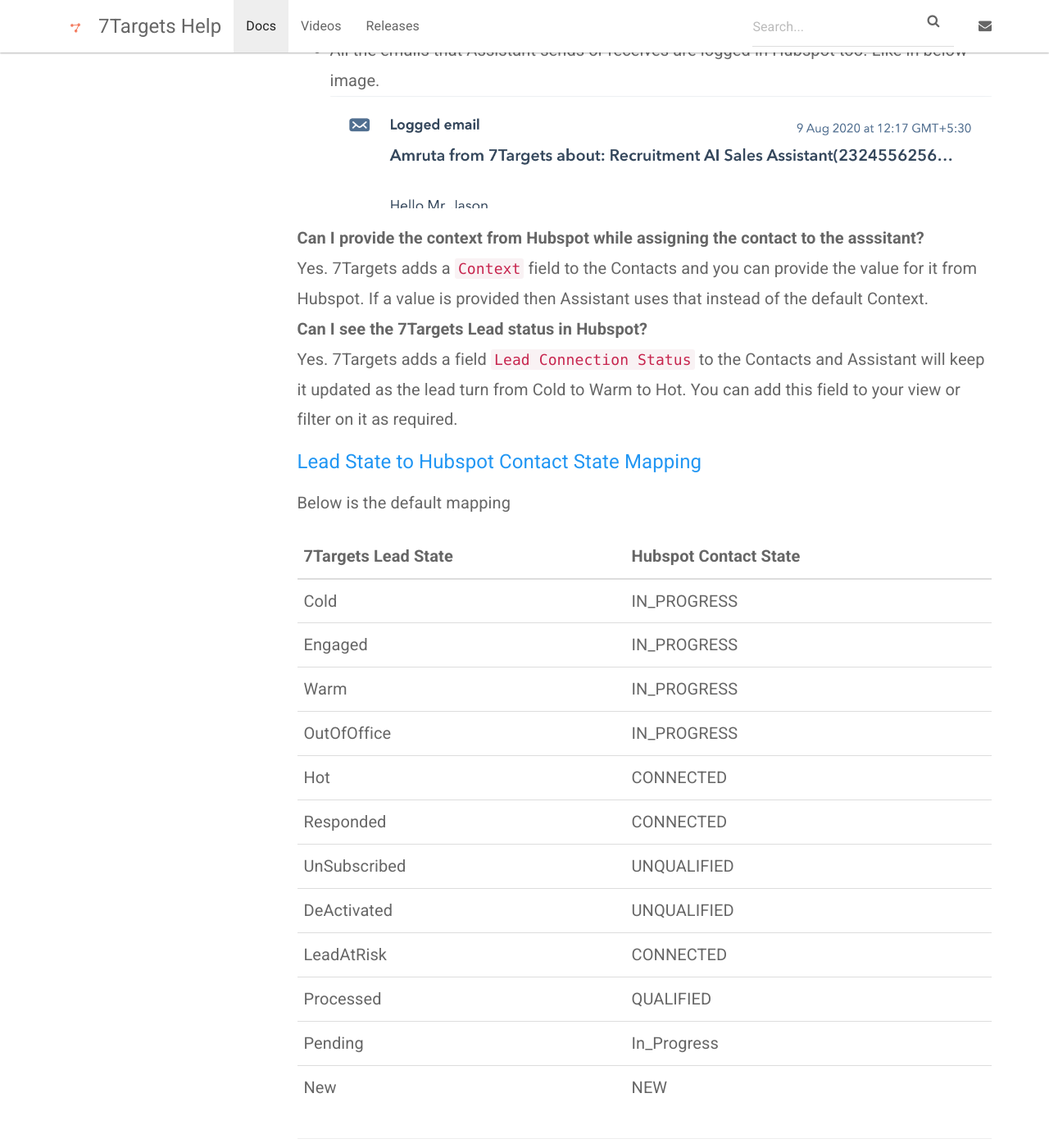
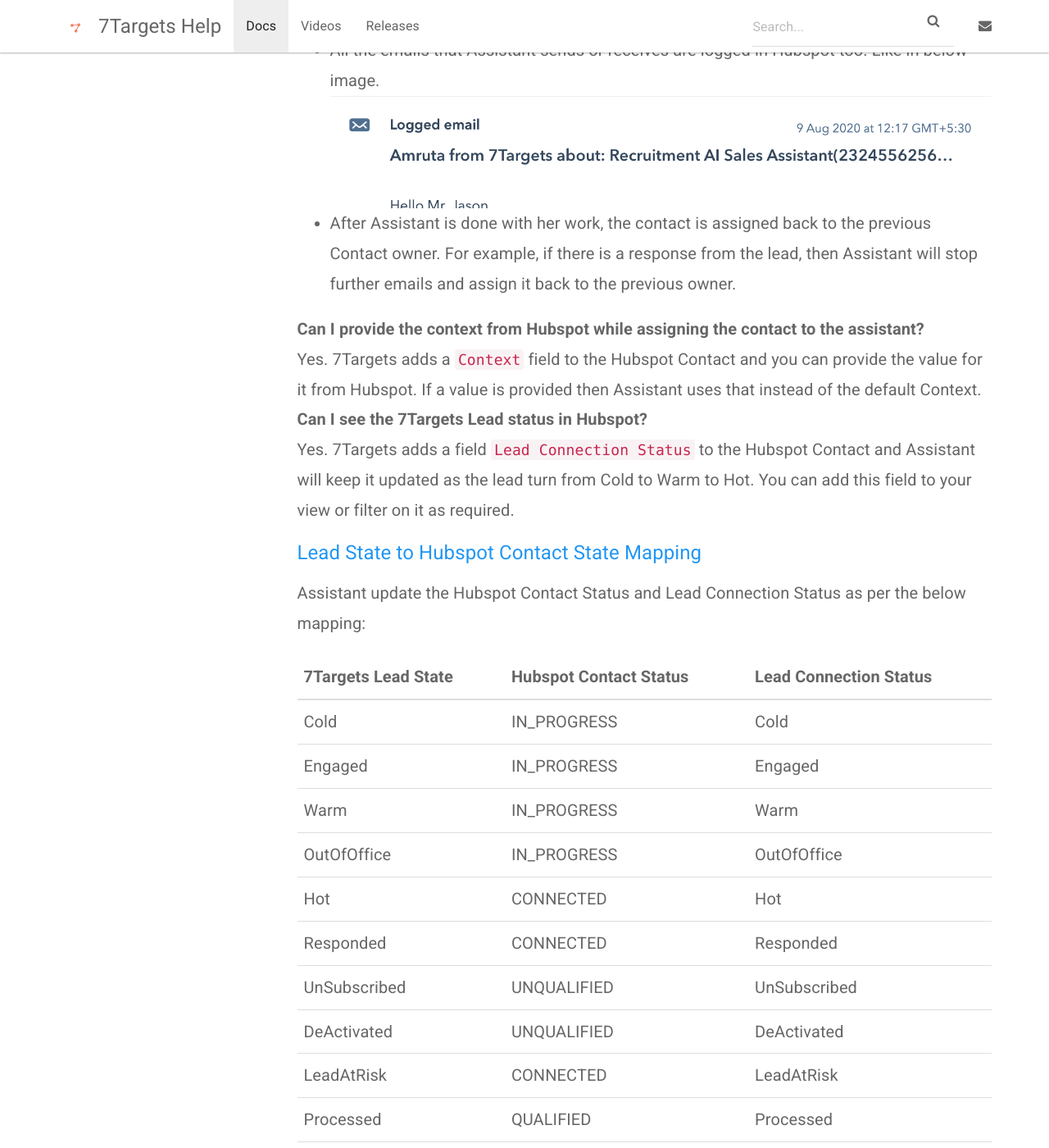
Before and after one commit to shrutisharma27/7targets-docs, a Jekyll site: the page built from docs/_docs/integrations/hubspot.md, in a window 1280 px wide and 1400 px high, scrolled down 5355 px. Shown: the whole window at 82% size. Built offline with Jekyll 4.4.1, drawn with Linux system fonts in a browser that asks for light colours.

Commit message:
more details about hubspot

```diff
--- a/docs/_docs/integrations/hubspot.md
+++ b/docs/_docs/integrations/hubspot.md
@@ -48,27 +48,28 @@
 ![Confirmation Note from Assistant](../../../img/hubspot-7targets-confirmation-note.png)
 - All the emails that Assistant sends or receives are logged in Hubspot too. Like in below image.
 ![Logged Email by Assistant](../../../img/hubspot-7targets-email.png)
+- After Assistant is done with her work, the contact is assigned back to the previous Contact owner. For example, if there is a response from the lead, then Assistant will stop further emails and assign it back to the previous owner.
 
-**Can I provide the context from Hubspot while assigning the contact to the asssitant?**
-Yes. 7Targets adds a `Context` field to the Contacts and you can provide the value for it from Hubspot. If a value is provided then Assistant uses that instead of the default Context.
+**Can I provide the context from Hubspot while assigning the contact to the assistant?**
+Yes. 7Targets adds a `Context` field to the Hubspot Contact and you can provide the value for it from Hubspot. If a value is provided then Assistant uses that instead of the default Context.
 **Can I see the 7Targets Lead status in Hubspot?**
-Yes. 7Targets adds a field `Lead Connection Status` to the Contacts and Assistant will keep it updated as the lead turn from Cold to Warm to Hot. You can add this field to your view or filter on it as required.
+Yes. 7Targets adds a field `Lead Connection Status` to the Hubspot Contact and Assistant will keep it updated as the lead turn from Cold to Warm to Hot. You can add this field to your view or filter on it as required.
 
 <a name="7targets-lead-state-mapping-with-husbpot"/>
 #### [Lead State to Hubspot Contact State Mapping](#7targets-lead-state-mapping-with-husbpot)
-Below is the default mapping
+Assistant update the Hubspot Contact Status and Lead Connection Status as per the below mapping:
 
-| 7Targets Lead State | Hubspot Contact State |
+| 7Targets Lead State | Hubspot Contact Status | Lead Connection Status |
 |-------|--------|
-| Cold | IN_PROGRESS |
-| Engaged | IN_PROGRESS |
-| Warm | IN_PROGRESS |
-| OutOfOffice | IN_PROGRESS |
-| Hot | CONNECTED |
-| Responded | CONNECTED |
-| UnSubscribed | UNQUALIFIED |
-| DeActivated | UNQUALIFIED |
-| LeadAtRisk | CONNECTED |
-| Processed | QUALIFIED |
-| Pending | In_Progress |
-| New | NEW |
+| Cold | IN_PROGRESS | Cold |
+| Engaged | IN_PROGRESS | Engaged |
+| Warm | IN_PROGRESS | Warm |
+| OutOfOffice | IN_PROGRESS | OutOfOffice |
+| Hot | CONNECTED | Hot |
+| Responded | CONNECTED | Responded |
+| UnSubscribed | UNQUALIFIED | UnSubscribed |
+| DeActivated | UNQUALIFIED | DeActivated |
+| LeadAtRisk | CONNECTED | LeadAtRisk |
+| Processed | QUALIFIED | Processed |
+| Pending | In_Progress | Pending |
+| New | NEW | New |
```
